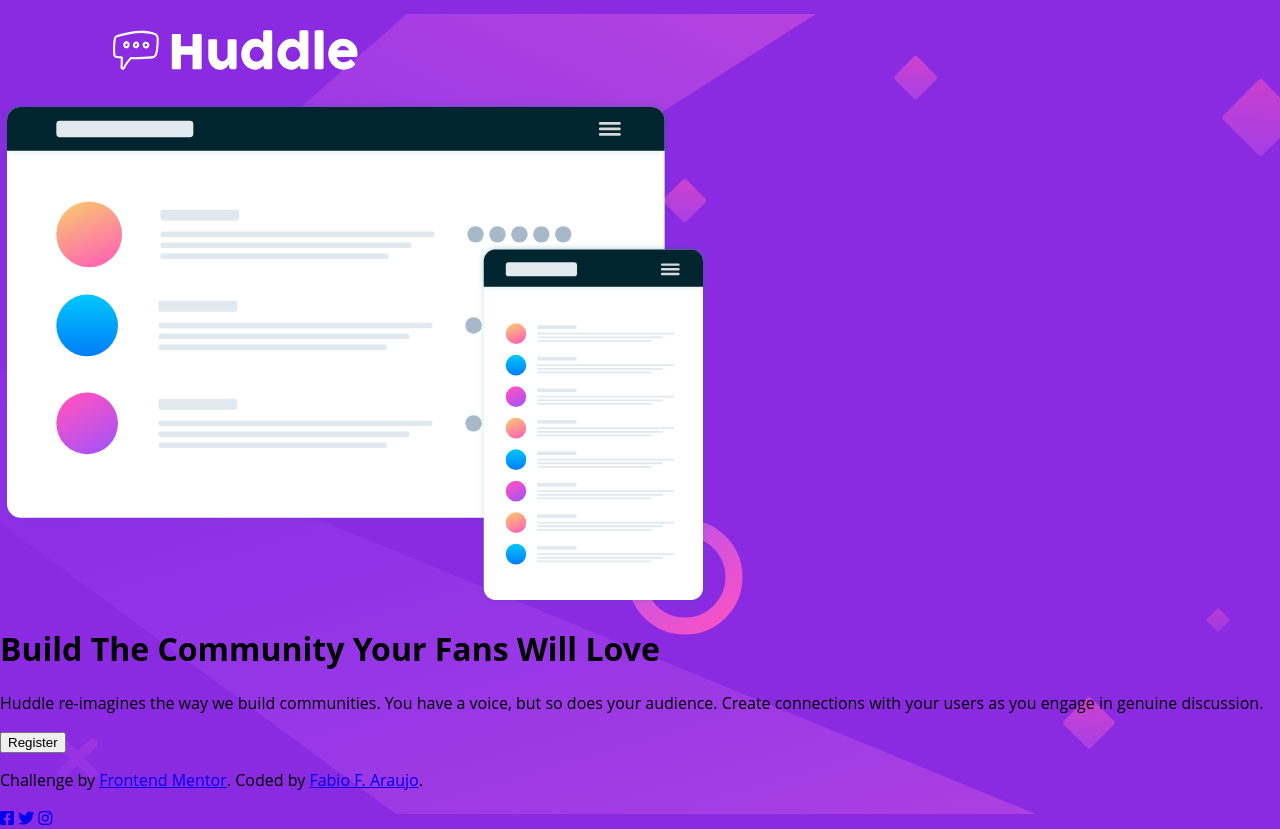
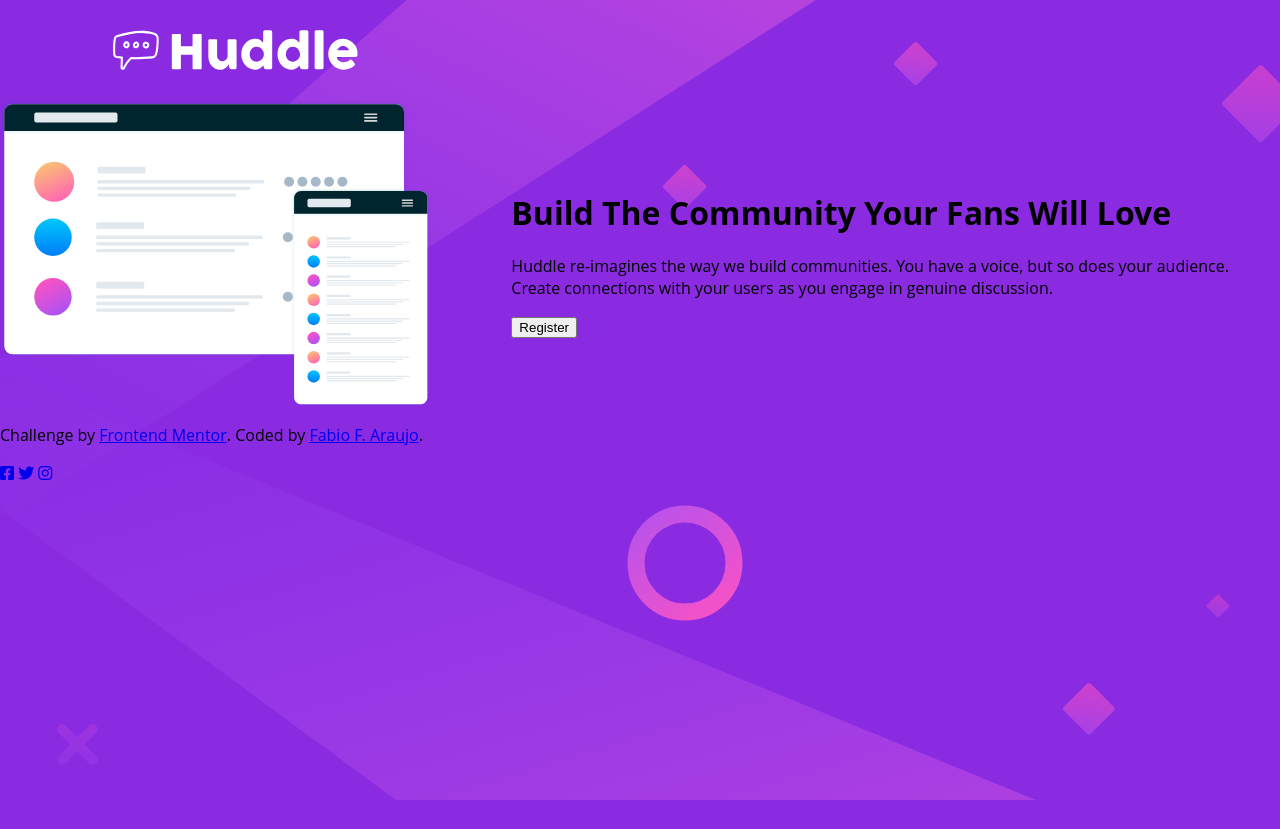
Before and after one commit to DevFabioAraujo/HunddleLandPage, a plain HTML site: page index.html in a window 1280 px wide. After the commit the page ends 800 px from the top, so only its background shows below. Drawn offline with Linux system fonts and the light colour scheme.

Commit message:
Estilizando Corpo do Main

```diff
--- a/src/css/style.css
+++ b/src/css/style.css
@@ -33,3 +33,11 @@ body{
   height: auto;
   display: block;
 }
+.main-content{
+    flex: 1;
+    display: flex;
+    align-items: center;
+    justify-content: center;
+    gap: 80px;
+    padding: 0px 0;
+}
```
